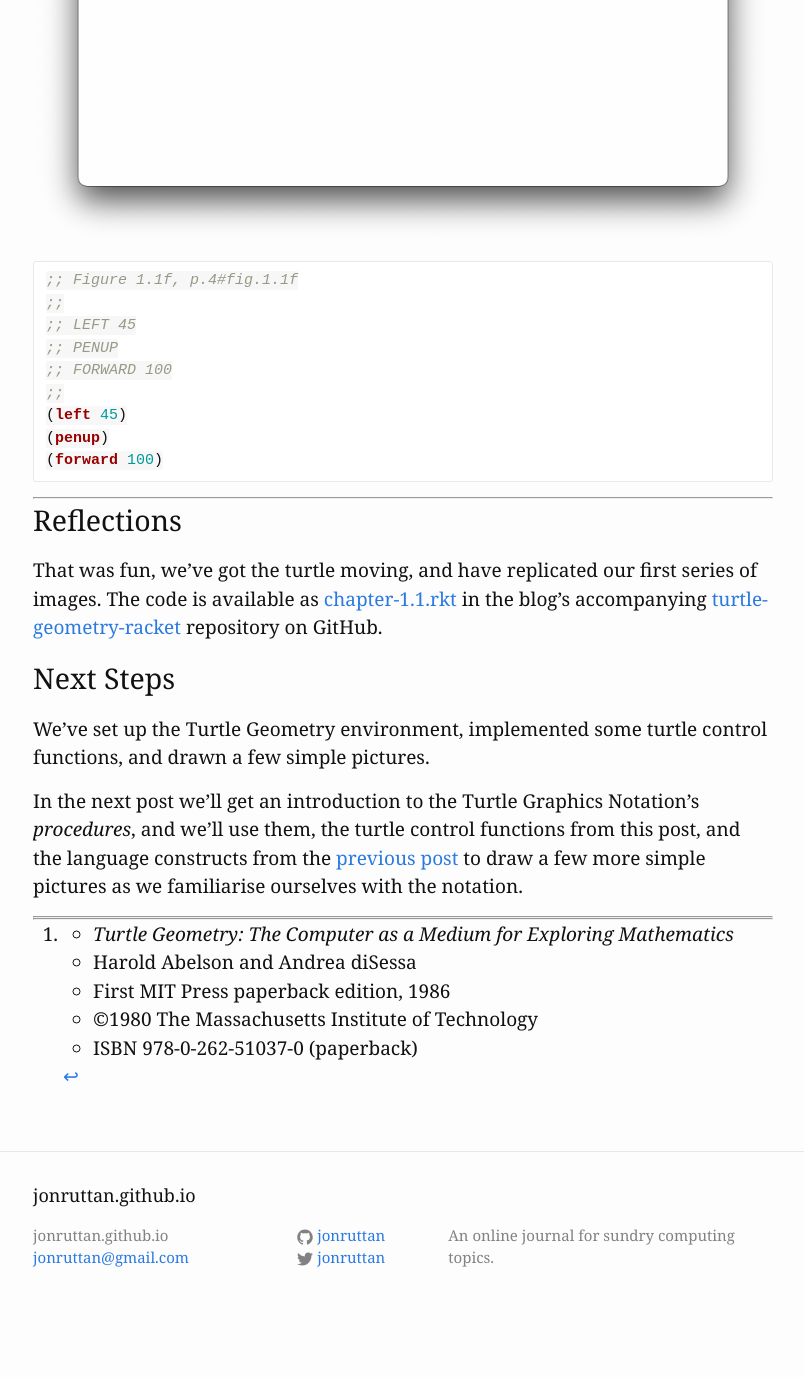
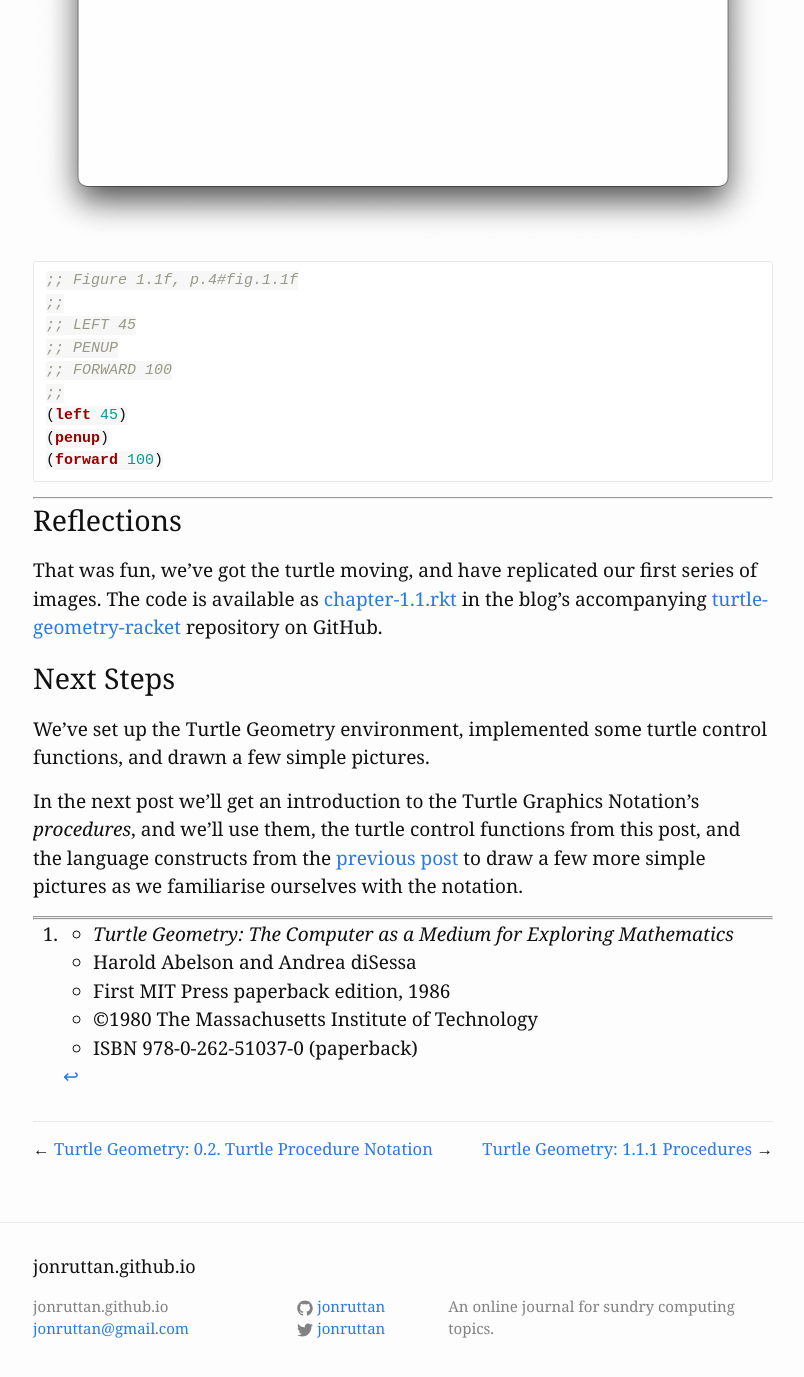
Before and after one commit to jonruttan/jonruttan.github.io, a Jekyll site: the page built from _posts/2024-07-12-turtle-geometry-1.0-introduction-to-turtle-geometry.md, in a window 1280 px wide and 1400 px high, scrolled down 9742 px. Shown: the top 1377 px of the window, without its empty margins (237-1041 px from the left). Built offline with Jekyll 4.4.1, drawn with Linux system fonts in a browser that asks for light colours; comment, search, counter and statistics services are not loaded; before the commit the page ends 11071 px from its top, so only the background shows below that; part of the change alters nothing that is shown.

Commit message:
feat: add series-aware previous/next post navigation
page.previous/page.next are site-wide chronological neighbours, so with
two series interleaving a turtle post could point at a mazes post.
series-nav.html walks site.categories[series] instead: a prev/next bar
at the bottom of every post (the next link appears automatically when
the following post publishes), and an only=prev mode for the preambles.

Co-Authored-By: Claude Fable 5 <noreply@anthropic.com>

```diff
--- /dev/null
+++ b/_includes/series-nav.html
@@ -0,0 +1,50 @@
+{% comment %}
+  Series-aware previous/next navigation.
+
+  Finds the neighbouring posts in the same series (the page's first
+  category), not just the site-wide chronological neighbours — so a
+  turtle-geometry post never points at a mazes post.
+
+  site.categories[cat] lists posts newest-first:
+    index - 1 → newer  → "Next in the series"
+    index + 1 → older  → "Earlier in the series"
+
+  The "next" link renders only once a newer post in the series exists,
+  so it appears automatically when the next installment is published.
+
+  Parameters:
+    only=(next|prev) — render just one direction as a Markdown line
+                       (used by the preambles); omit for the full
+                       bottom-of-post nav.
+{% endcomment %}
+{%- assign series = page.categories | first -%}
+{%- if series -%}
+  {%- assign series_posts = site.categories[series] -%}
+  {%- assign series_prev = nil -%}
+  {%- assign series_next = nil -%}
+  {%- for p in series_posts -%}
+    {%- if p.url == page.url -%}
+      {%- unless forloop.first -%}
+        {%- assign i = forloop.index0 | minus: 1 -%}
+        {%- assign series_next = series_posts[i] -%}
+      {%- endunless -%}
+      {%- unless forloop.last -%}
+        {%- assign i = forloop.index0 | plus: 1 -%}
+        {%- assign series_prev = series_posts[i] -%}
+      {%- endunless -%}
+      {%- break -%}
+    {%- endif -%}
+  {%- endfor -%}
+  {%- if include.only == "prev" -%}
+{% if series_prev %}Earlier in the series: [{{ series_prev.title }}]({{ series_prev.url | relative_url }}){% endif %}
+  {%- elsif include.only == "next" -%}
+{% if series_next %}Next in the series: [{{ series_next.title }}]({{ series_next.url | relative_url }}){% endif %}
+  {%- else -%}
+    {%- if series_prev or series_next %}
+<nav class="series-nav">
+  <div class="series-nav-prev">{% if series_prev %}← <a href="{{ series_prev.url | relative_url }}">{{ series_prev.title }}</a>{% endif %}</div>
+  <div class="series-nav-next">{% if series_next %}<a href="{{ series_next.url | relative_url }}">{{ series_next.title }}</a> →{% endif %}</div>
+</nav>
+    {%- endif -%}
+  {%- endif -%}
+{%- endif -%}
--- a/_layouts/post.html
+++ b/_layouts/post.html
@@ -12,6 +12,8 @@ layout: default
     {{ content }}
   </article>
 
+  {% include series-nav.html %}
+
   <script src="https://utteranc.es/client.js"
     repo="jonruttan/jonruttan.github.io"
     issue-term="pathname"
--- a/_sass/_layout.scss
+++ b/_sass/_layout.scss
@@ -234,3 +234,23 @@
         }
     }
 }
+
+
+
+/**
+ * Series navigation (previous/next post in the same category)
+ */
+.series-nav {
+    display: flex;
+    justify-content: space-between;
+    gap: $spacing-unit / 2;
+    margin-bottom: $spacing-unit;
+    padding-top: $spacing-unit / 2;
+    border-top: 1px solid $grey-color-light;
+    font-size: $small-font-size;
+
+    .series-nav-next {
+        margin-left: auto;
+        text-align: right;
+    }
+}
```
